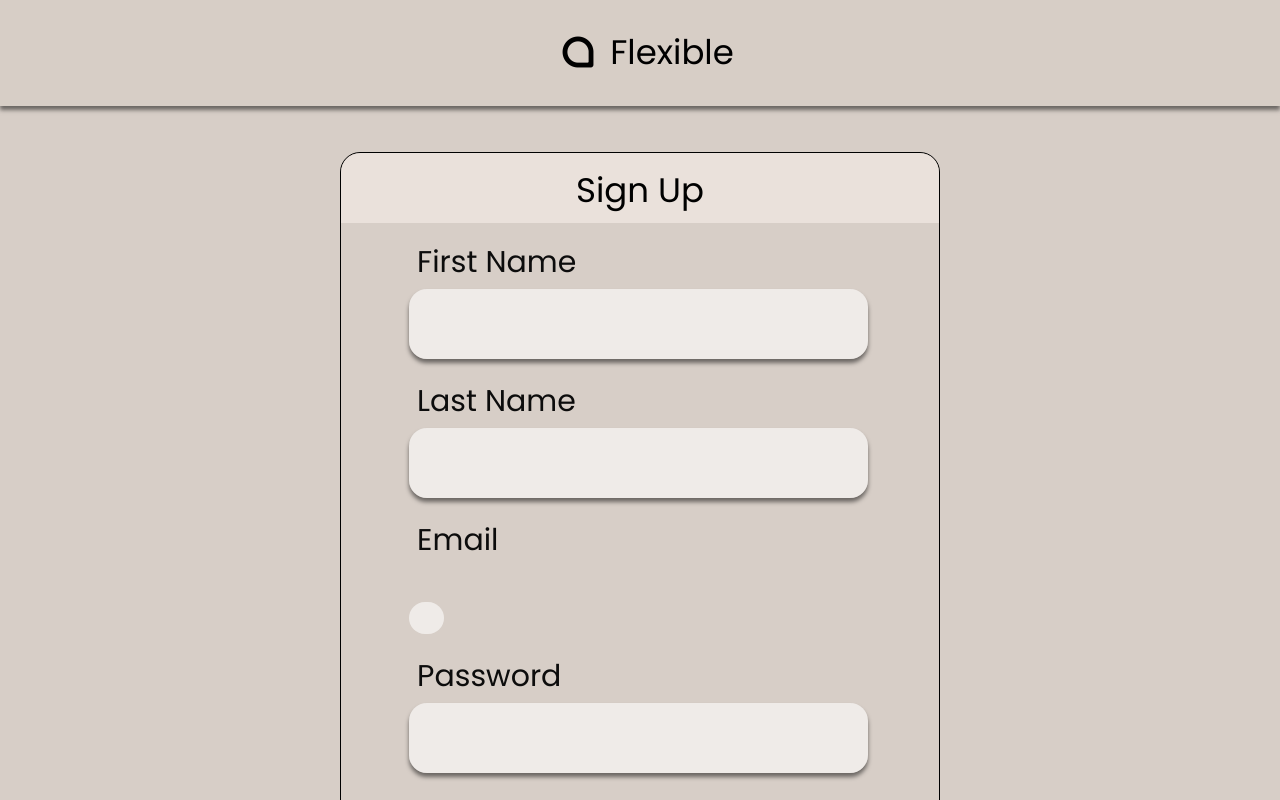
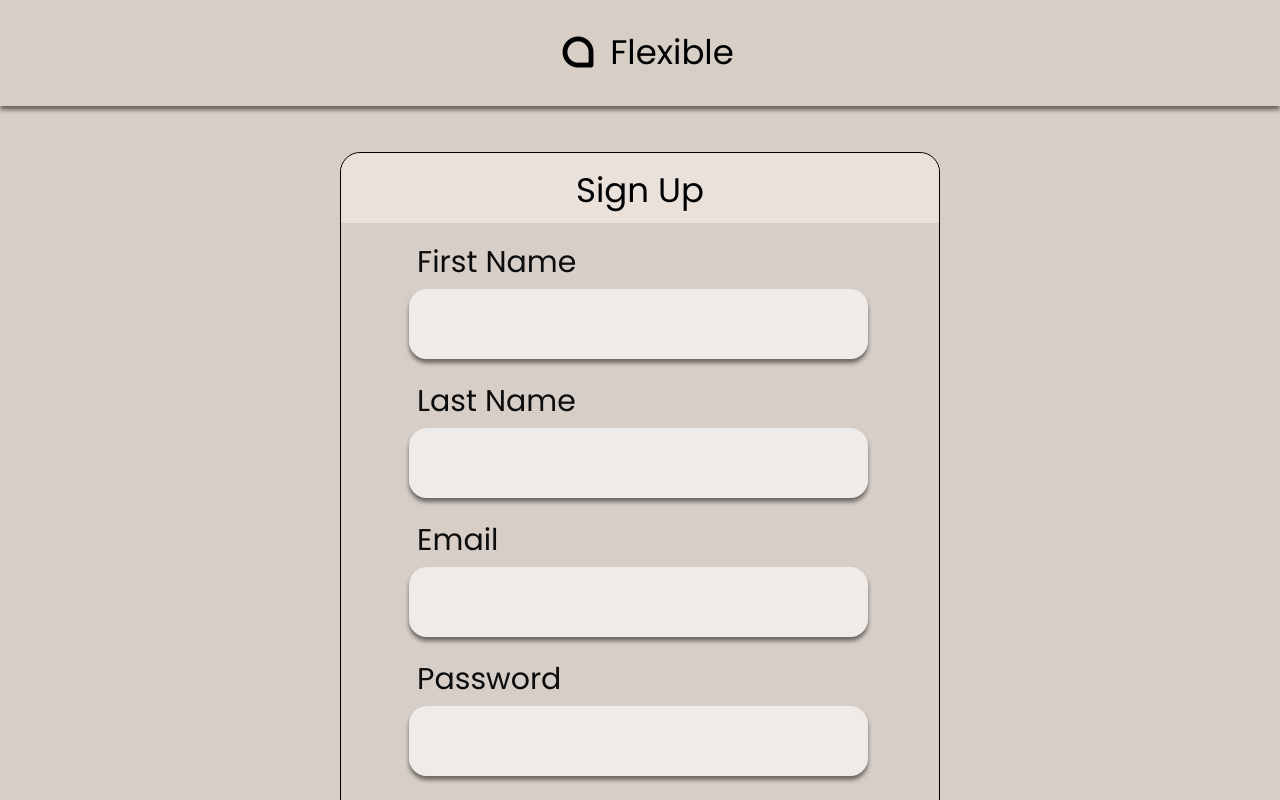
Before and after one commit to webAhead1/flexible, a Vue app: page /sign-up in a window 1280 px wide. Shown: the top 800 px of the page. Built offline with nearby package versions, Linux system fonts and the light colour scheme; the HTML template or start-up script is replaced by a standard one.

Commit message:
update css

```diff
--- a/src/components/ContactQuestion.vue
+++ b/src/components/ContactQuestion.vue
@@ -6,8 +6,8 @@
     <label class="checkbox" for="phone"> Phone</label>
     <br />
 
-    <input type="checkbox" value="email" id="email" />
-    <label class="checkbox" for="email"> Email</label>
+    <input type="checkbox" value="e-mail" id="e-mail" />
+    <label class="checkbox" for="e-mail"> Email</label>
     <br />
 
     <input type="checkbox" value="fax" id="fax" />
--- a/src/style.css
+++ b/src/style.css
@@ -69,7 +69,7 @@
 }
 
 #phone,
-#email,
+#e-mail,
 #fax,
 #no-contact {
   @apply mt-[35px] w-[35px] h-[32px] shadow-none;
```
